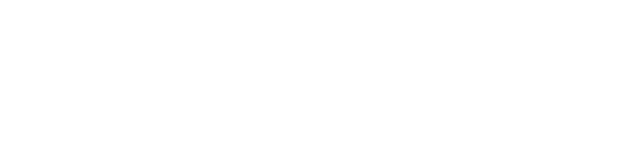
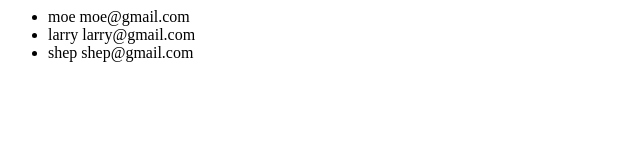
Before and after one commit to nikkiconsolacion/acme-customers-forms, a plain HTML site: page index.html in a window 1280 px wide. Shown: the whole page, without its empty margins (0-640 px from the left). Drawn offline with Linux system fonts and the light colour scheme.

Commit message:
created render

```diff
--- a/index.html
+++ b/index.html
@@ -2,9 +2,11 @@
   <head>
       <link rel="stylesheet" href="styles.css">
   </head>
+
   <body>
-
-
+    <div id="form-container"></div>
+    <ul id="list-container"></ul>
     <script src = "scripts.js"></script>
   </body>
+
 </html>
--- a/scripts.js
+++ b/scripts.js
@@ -0,0 +1,16 @@
+const listContainer = document.querySelector('#list-container');
+let customers = [
+  { id: 1, name: 'moe', email: 'moe@gmail.com', isVIP: true},
+  { id: 2, name: 'larry', isVIP: true, email: 'larry@gmail.com'},
+  { id: 4, name: 'shep', email: 'shep@gmail.com'},
+ ];
+
+const render = () => {
+  const html = customers.map(customer => {
+    let customerInfo = customer.name + " " + customer.email;
+    console.log(customerInfo);
+    return `<li>${customerInfo}</li>`
+  }).join('');
+  listContainer.innerHTML = html;
+}
+render();
```
